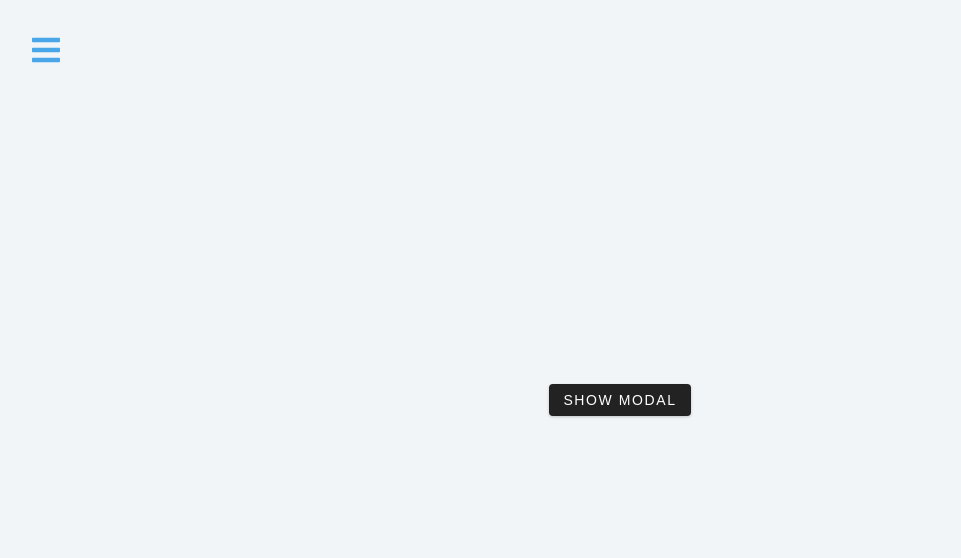
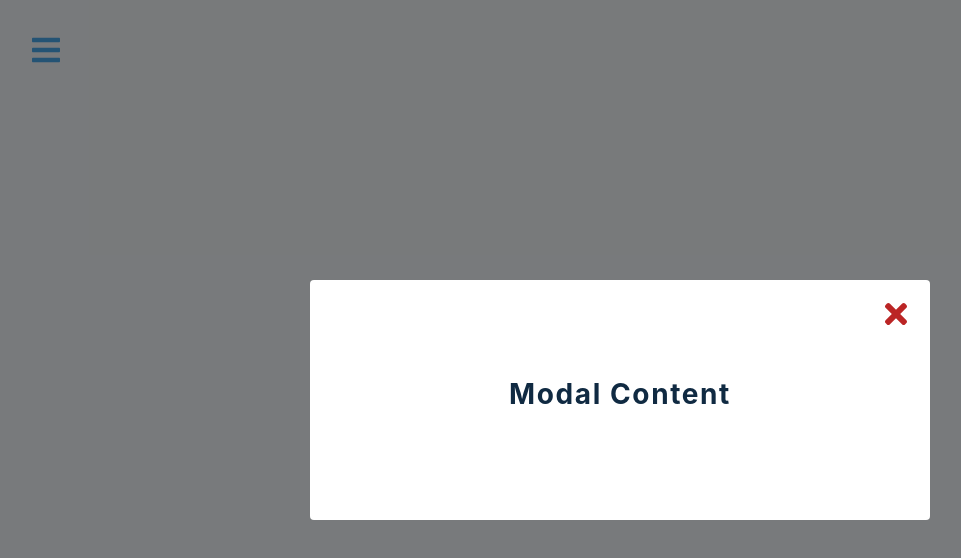
Before and after one commit to bisoladev/sidebar-project, a React (Create React App) app: page / in a window 1280 px wide. Both pictures are taken after a click on the button "SHOW MODAL". Shown: the top 558 px of the page, without its empty margins (20-981 px from the left). Built offline with nearby package versions, Linux system fonts and the light colour scheme.

Commit message:
Open and close sidebar functionality

```diff
--- a/src/Modal.js
+++ b/src/Modal.js
@@ -5,10 +5,14 @@
 const Modal = () => {
   const { isModalOpen, closeModal } = useGlobalContext();
   return (
-    <div className={`modal-overlay`}>
+    <div
+      className={`${
+        isModalOpen ? " modal-overlay show-modal" : "modal-overlay"
+      }`}
+    >
       <div className="modal-container">
         <h3>Modal Content</h3>
-        <button className="close-modal-btn">
+        <button className="close-modal-btn" onClick={closeModal}>
           <FaTimes />
         </button>
       </div>
--- a/src/Sidebar.js
+++ b/src/Sidebar.js
@@ -7,10 +7,10 @@
 const Sidebar = () => {
   const { isSidebarOpen, closeSidebar } = useGlobalContext();
   return (
-    <aside className={`sidebar`}>
+    <aside className={`${isSidebarOpen ? "sidebar show-sidebar" : "sidebar"}`}>
       <div className="sidebar-header">
         <img src={logo} alt="Coding Addict" className="logo" />
-        <button className="close-btn">
+        <button className="close-btn" onClick={closeSidebar}>
           <FaTimes />
         </button>
       </div>
```
